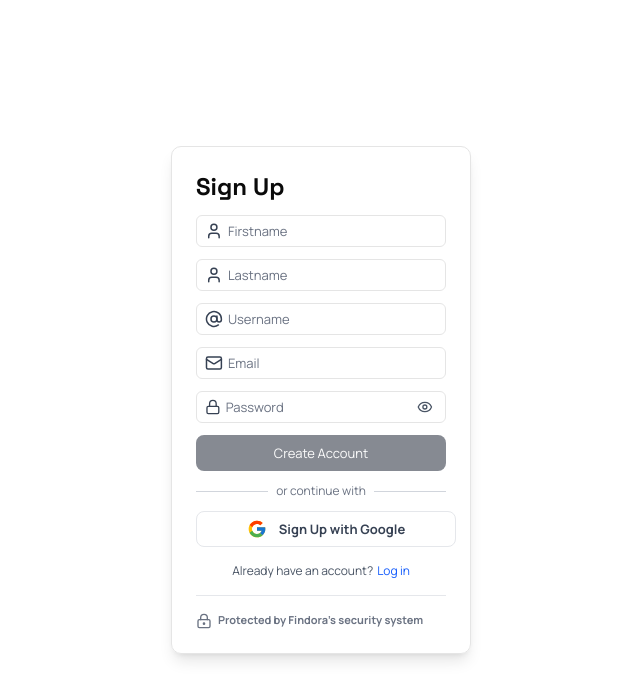
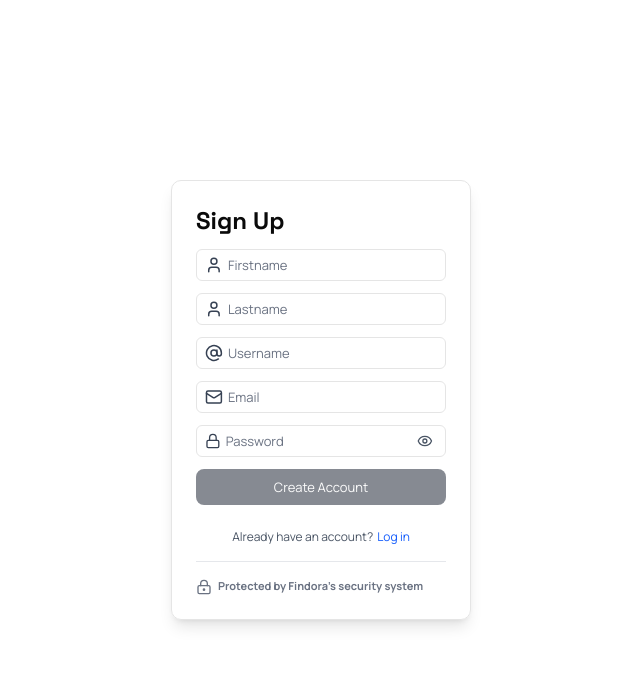
Before and after one commit to Searcher06/Findora, a React (Vite) app in the folder client/: page /signup in a window 1280 px wide. Shown: the top 700 px of the page, without its empty margins (319-959 px from the left). Built offline with nearby package versions, Linux system fonts and the light colour scheme.

Commit message:
Refactor Login and SignUp pages: remove unused components and improve layout consistency

```diff
--- a/client/src/features/authentication/pages/Login.jsx
+++ b/client/src/features/authentication/pages/Login.jsx
@@ -1,14 +1,13 @@
 import InputFieldsContainer from "../components/InputFieldsContainer";
 import InputField from "../components/InputField";
 import { Button } from "@/components/ui/button";
-import ContinueWith from "../components/ContinueWith";
-import GoogleIcon from "../components/icons/Google";
 import { useNavigate } from "react-router-dom";
 import { LockKeyholeIcon } from "lucide-react";
 import { useState } from "react";
 import { toast } from "react-toastify";
 import { Spinner } from "@/components/ui/spinner";
 import { useAuthStore } from "@/store/useAuthStore";
+
 const LoginPage = () => {
   const { login, isLoggingIng } = useAuthStore();
   const navigate = useNavigate();
@@ -32,7 +31,7 @@ const LoginPage = () => {
 
   return (
     <div className="min-h-screen w-full flex justify-center items-center">
-      <div className="flex border w-74  shadow-lg rounded-lg">
+      <div className="flex border w-74 shadow-lg rounded-lg">
         <div id="left" className="hidden">
           Left
         </div>
@@ -91,16 +90,7 @@ const LoginPage = () => {
               </Button>
             </InputFieldsContainer>
 
-            <ContinueWith />
-
-            <button className="mt-3 h-9  w-full sm:w-65 border-gray-200 border-[1.9px] rounded-xl flex items-center justify-center">
-              <GoogleIcon className="mr-3 w-5 h-5" />
-              <span className="font-sans text-[13px] font-bold text-gray-700">
-                Sign Up with Google
-              </span>
-            </button>
-
-            <p className="mt-4 text-gray-600 font-sans text-xs w-full flex justify-center">
+            <p className="mt-6 text-gray-600 font-sans text-xs w-full flex justify-center">
               Don't have an account
               <span
                 className="text-blue-600 pl-1 cursor-pointer"
--- a/client/src/features/authentication/pages/SignUp.jsx
+++ b/client/src/features/authentication/pages/SignUp.jsx
@@ -1,16 +1,15 @@
 import { Button } from "@/components/ui/button";
 import { LockKeyholeIcon } from "lucide-react";
 import { Link, useNavigate } from "react-router-dom";
-import GoogleIcon from "../components/icons/Google";
 import InputField from "../components/InputField";
 import InputFieldsContainer from "../components/InputFieldsContainer";
-import ContinueWith from "../components/ContinueWith";
 import { useState } from "react";
 import { toast } from "react-toastify";
 import { validateEmail } from "@/utils/validateEmail";
 import { textValidator } from "@/utils/textValidator";
 import { Spinner } from "@/components/ui/spinner";
 import { useAuthStore } from "@/store/useAuthStore";
+
 export const SignUpPage = () => {
   const navigate = useNavigate();
   const [formData, setFormData] = useState({
@@ -203,23 +202,14 @@ export const SignUpPage = () => {
               </Button>
             </InputFieldsContainer>
 
-            <ContinueWith />
-
-            <button className="mt-3 h-9  w-full sm:w-65 border-gray-200 border-[1.9px] rounded-[8px] flex items-center justify-center">
-              <GoogleIcon className="mr-3 w-5 h-5" />
-              <span className="font-sans text-[13px] font-bold text-gray-700">
-                Sign Up with Google
-              </span>
-            </button>
-
-            <p className="mt-4 text-gray-600 font-sans text-xs w-full flex justify-center">
+            <p className="mt-6 text-gray-600 font-sans text-xs w-full flex justify-center">
               Already have an account?
               <Link className="text-blue-600 pl-1 cursor-pointer" to={"/login"}>
                 Log in
               </Link>
             </p>
 
-            <hr className="h-[1px] bg-gray-200 border-0 flex-1 mt-4" />
+            <hr className="h-px bg-gray-200 border-0 flex-1 mt-4" />
             <p className="font-semibold text-gray-500 text-[11px] font-sans flex items-center gap-1.5 mt-4">
               <LockKeyholeIcon size={16} /> Protected by Findora's security
               system
```
